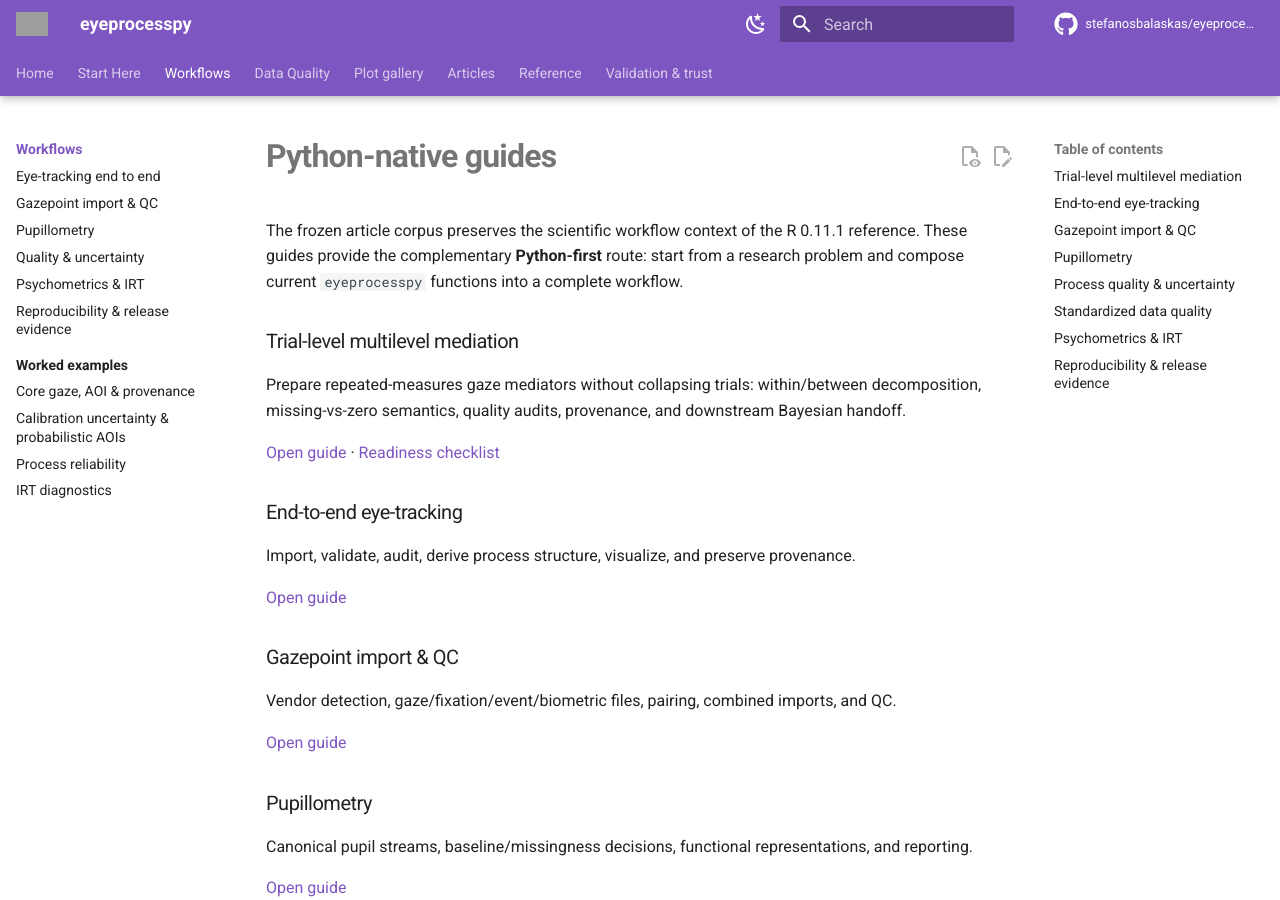
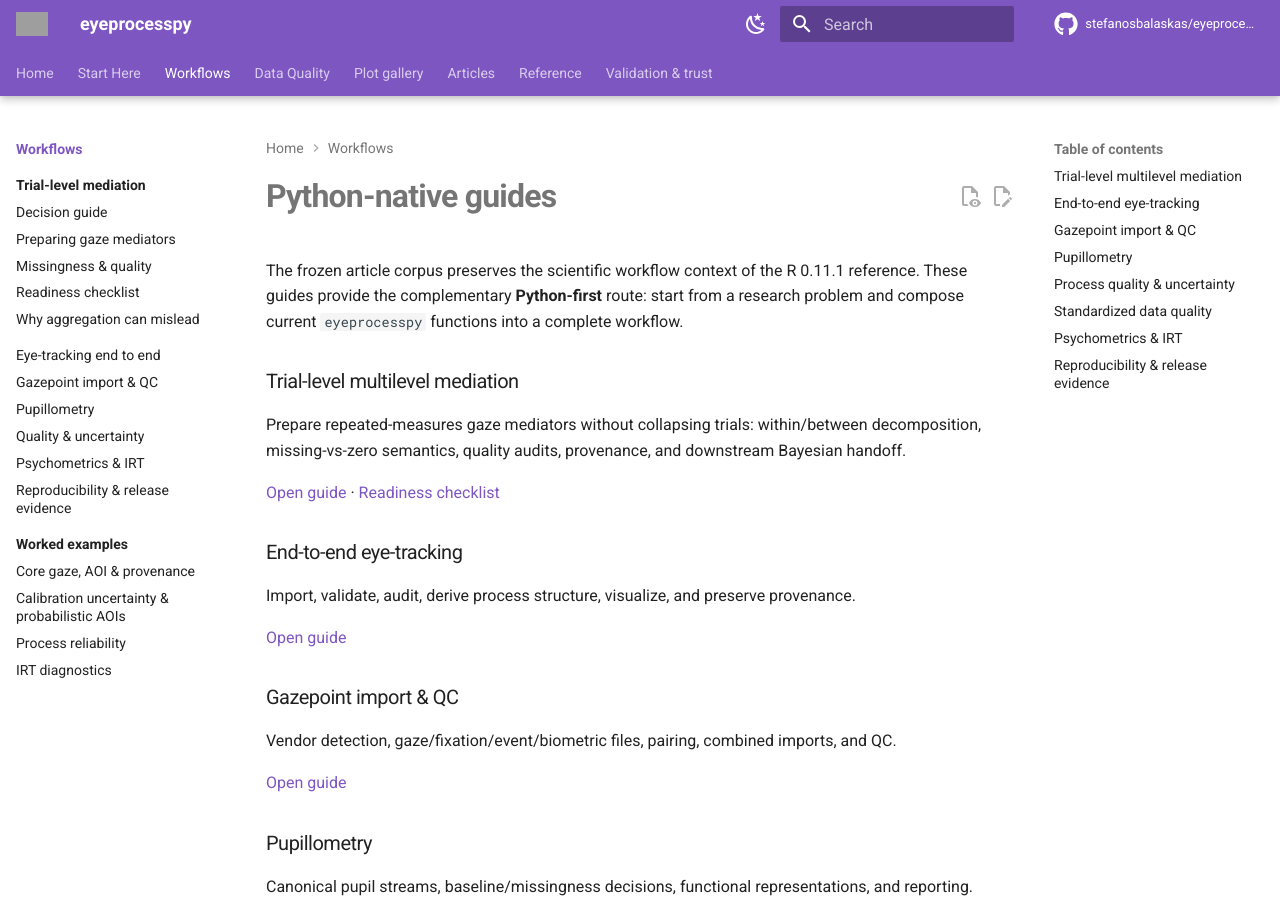
Before and after one commit to stefanosbalaskas/eyeprocesspy, an MkDocs documentation site: the page built from docs/guides/index.md, in a window 1280 px wide and 900 px high. Built offline with MkDocs 1.6.1 and Material for MkDocs 9.7.7, drawn with Linux system fonts in a browser that asks for light colours; comment, search, counter and statistics services are not loaded; some of the changed text lies outside the part shown; grey boxes are pictures that could not be loaded.

Commit message:
merge: combine mediation and Data Quality navigation

```diff
--- a/mkdocs.yml
+++ b/mkdocs.yml
@@ -21,6 +21,13 @@ nav:
       - FAQ: faq.md
   - Workflows:
       - Scientific guide map: guides/index.md
+      - Trial-level mediation:
+          - Overview: guides/multilevel-mediation/index.md
+          - Decision guide: guides/multilevel-mediation/decision-guide.md
+          - Preparing gaze mediators: guides/multilevel-mediation/preparing-gaze-mediators.md
+          - Missingness & quality: guides/multilevel-mediation/missingness-and-quality.md
+          - Readiness checklist: guides/multilevel-mediation/analysis-readiness-checklist.md
+          - Why aggregation can mislead: guides/multilevel-mediation/why-aggregation-can-mislead.md
       - Eye-tracking end to end: guides/end-to-end-eye-tracking.md
       - Gazepoint import & QC: guides/gazepoint-import-qc.md
       - Pupillometry: guides/pupillometry.md
@@ -67,6 +74,7 @@ theme:
     - navigation.tabs
     - navigation.tabs.sticky
     - navigation.sections
+    - navigation.path
     - navigation.expand
     - navigation.indexes
     - navigation.top
```
